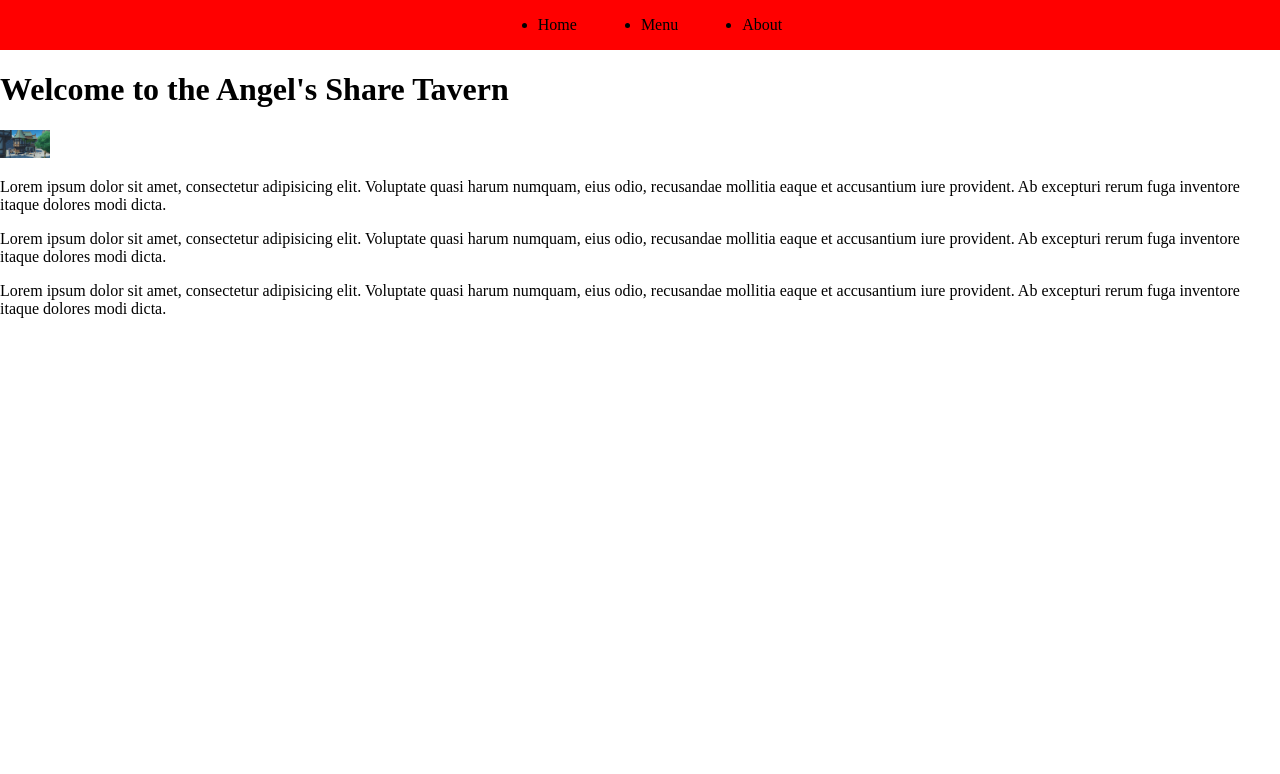
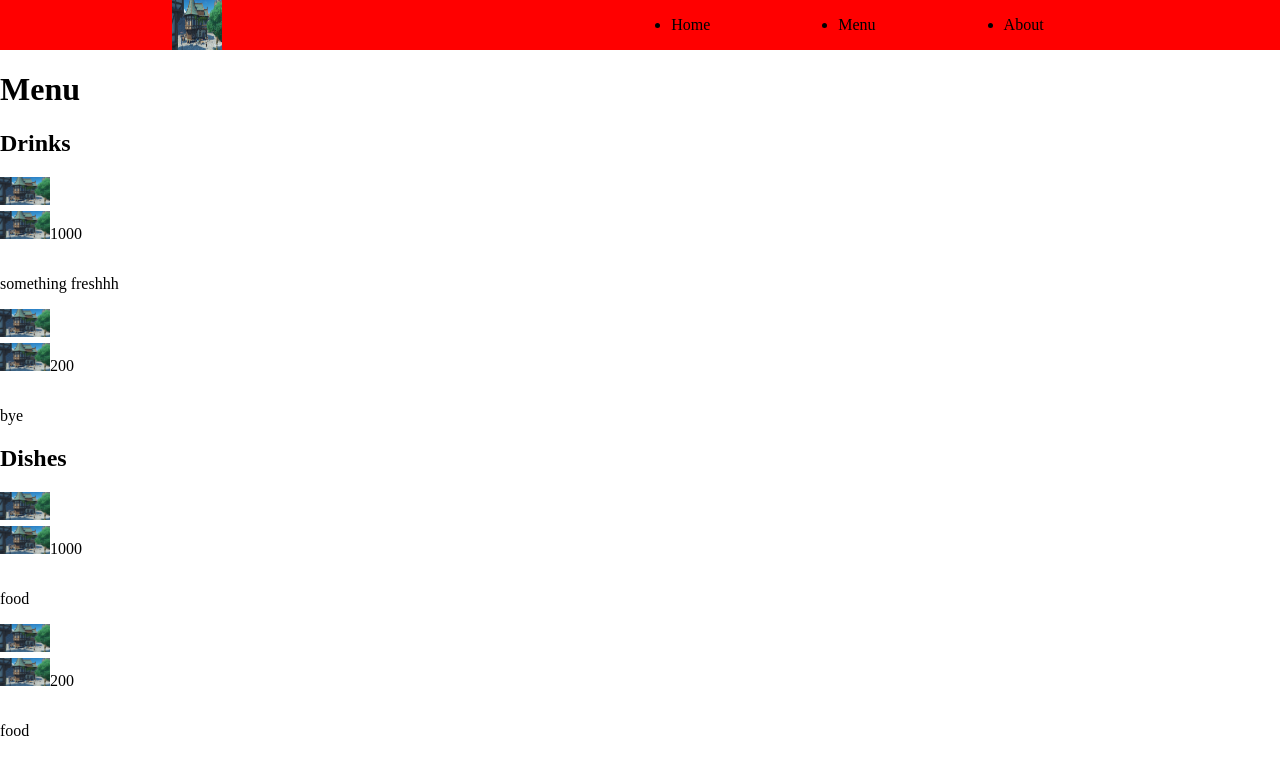
Before and after one commit to rzho17/restaurant-page, a website built with webpack: page dist/index.html in a window 1280 px wide. Built offline with nearby package versions, Linux system fonts and the light colour scheme.

Commit message:
Stored menu items in object for easier display

```diff
--- a/src/home.js
+++ b/src/home.js
@@ -4,7 +4,7 @@ const createP = (text) => {
   return p;
 };
 
-const homeContent = (() => {
+const homeContent = () => {
   const content = document.querySelector("#content");
 
   const h1 = document.createElement("h1");
@@ -31,6 +31,27 @@ const homeContent = (() => {
       "Lorem ipsum dolor sit amet, consectetur adipisicing elit. Voluptate quasi harum numquam, eius odio, recusandae mollitia eaque et accusantium iure provident. Ab excepturi rerum fuga inventore itaque dolores modi dicta."
     )
   );
-})();
+};
+
+export function tabHome() {
+  const d = document.querySelector(".home");
+  const content = document.querySelector("#content");
+  d.addEventListener("click", () => {
+    console.log("hi");
+    content.innerHTML = "";
+    homeContent();
+  });
+}
+
+//reference to change the tabs
+
+// export function test2() {
+//   const d = document.querySelector(".menu");
+//   const content = document.querySelector("#content");
+//   d.addEventListener("click", () => {
+//     console.log("bye");
+//     homeContent();
+//   });
+// }
 
 export default homeContent;
--- a/src/initial-load.js
+++ b/src/initial-load.js
@@ -1,4 +1,4 @@
-// export default console.log("cheese");
+import homeContent from "./home";
 
 //create module function to create basic layout for page that other pages import from as well
 const createLi = (text, name) => {
@@ -20,6 +20,11 @@ const createHeader = () => {
   nav.className = "nav";
   header.append(nav);
 
+  const navLogo = document.createElement("img");
+  navLogo.src = "../src/assets/angels-share-exterior.png";
+  navLogo.className = "logo";
+  nav.appendChild(navLogo);
+
   const navUl = document.createElement("ul");
   navUl.className = "ul";
   nav.append(navUl);
@@ -29,4 +34,7 @@ const createHeader = () => {
   navUl.appendChild(createLi("About", "about"));
 };
 
+//displays initial load
+// homeContent();
+
 export default createHeader;
--- /dev/null
+++ b/src/menu.js
@@ -0,0 +1,83 @@
+const makeHeader = (text, name) => {
+  const h2 = document.createElement("h2");
+  h2.textContent = text;
+  h2.className = name;
+  return h2;
+};
+
+const makeItem = (imgSrc, p, i) => {
+  const item = document.createElement("div");
+  const img = document.createElement("img");
+  img.src = imgSrc;
+  img.className = "food";
+
+  const priceContainer = document.createElement("div");
+  const inlinePrice = document.createElement("span");
+  const mora = document.createElement("img");
+  mora.src = imgSrc;
+  mora.className = "mora";
+  const price = document.createElement("p");
+  price.className = "price";
+  price.textContent = p;
+
+  const info = document.createElement("p");
+  info.textContent = i;
+
+  inlinePrice.append(mora, price);
+  priceContainer.append(inlinePrice);
+
+  item.append(img, priceContainer, info);
+
+  return item;
+};
+
+const makeMenu = () => {
+  const content = document.querySelector("#content");
+
+  const h1 = document.createElement("h1");
+  h1.textContent = "Menu";
+  h1.className = "name";
+  content.append(h1);
+
+  const drinkItems = {
+    item1: {
+      1: "../src/assets/angels-share-exterior.png",
+      2: "1000",
+      3: "something freshhh",
+    },
+    item2: {
+      1: "../src/assets/angels-share-exterior.png",
+      2: "200",
+      3: "bye",
+    },
+  };
+
+  const dishItem = {
+    item1: {
+      1: "../src/assets/angels-share-exterior.png",
+      2: "1000",
+      3: "food",
+    },
+    item2: {
+      1: "../src/assets/angels-share-exterior.png",
+      2: "200",
+      3: "food",
+    },
+  };
+
+  content.append(makeHeader("Drinks", "drinks"));
+
+  Object.values(drinkItems).forEach((item) => {
+    content.append(makeItem(item[1], item[2], item[3]));
+  });
+
+  content.append(makeHeader("Dishes", "dishes"));
+
+  Object.values(dishItem).forEach((item) => {
+    content.append(makeItem(item[1], item[2], item[3]));
+  });
+};
+
+makeMenu();
+
+export default makeMenu;
--- a/src/styles.css
+++ b/src/styles.css
@@ -1,5 +1,6 @@
 body {
   margin: 0;
+  box-sizing: border-box;
 }
 header {
   width: 100%;
@@ -9,17 +10,22 @@ header {
 nav {
   width: 100%;
   display: flex;
+  justify-content: space-around;
 }
 
 ul {
   display: flex;
-  width: 100%;
-  justify-content: center;
+  width: fit-content;
+  justify-content: flex-end;
 }
 
 li {
-  margin: 0 2rem;
+  margin: 0 4rem;
 }
 img {
   width: 50px;
 }
+
+.price {
+  display: inline-block;
+}
```
Also changed, not shown: src/index.js (+5 -2 lines), dist/main.js.
